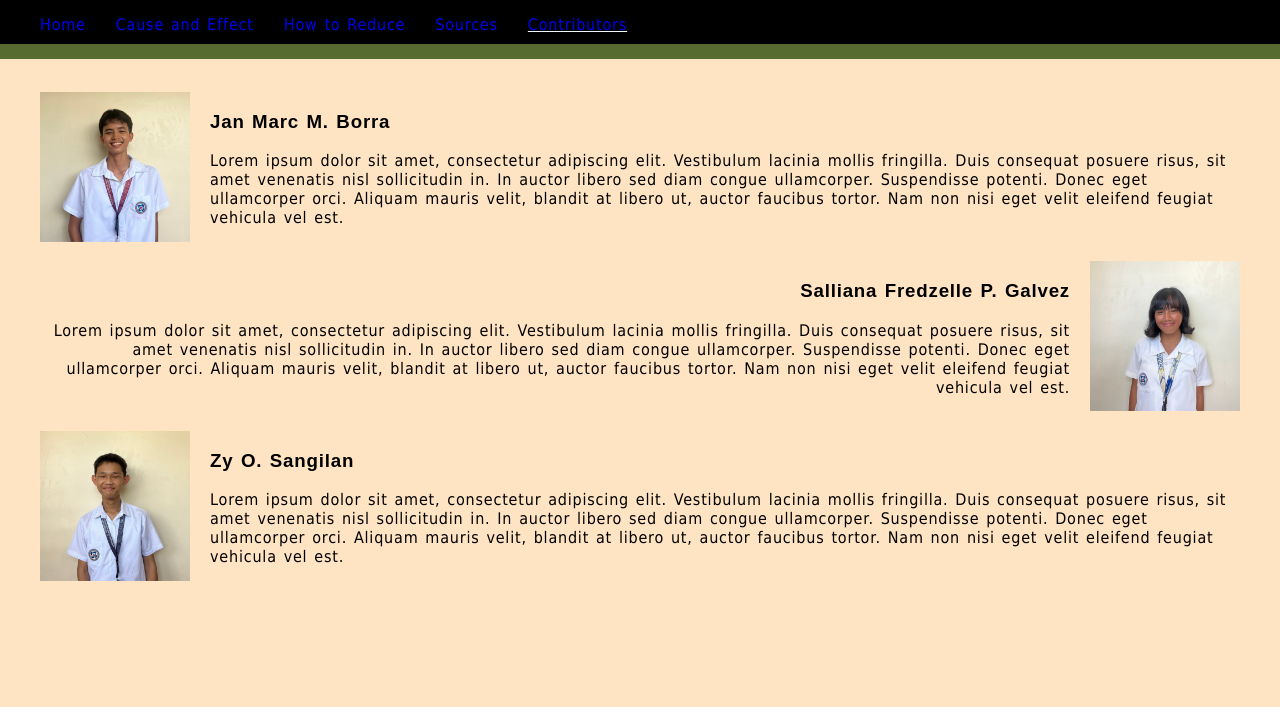
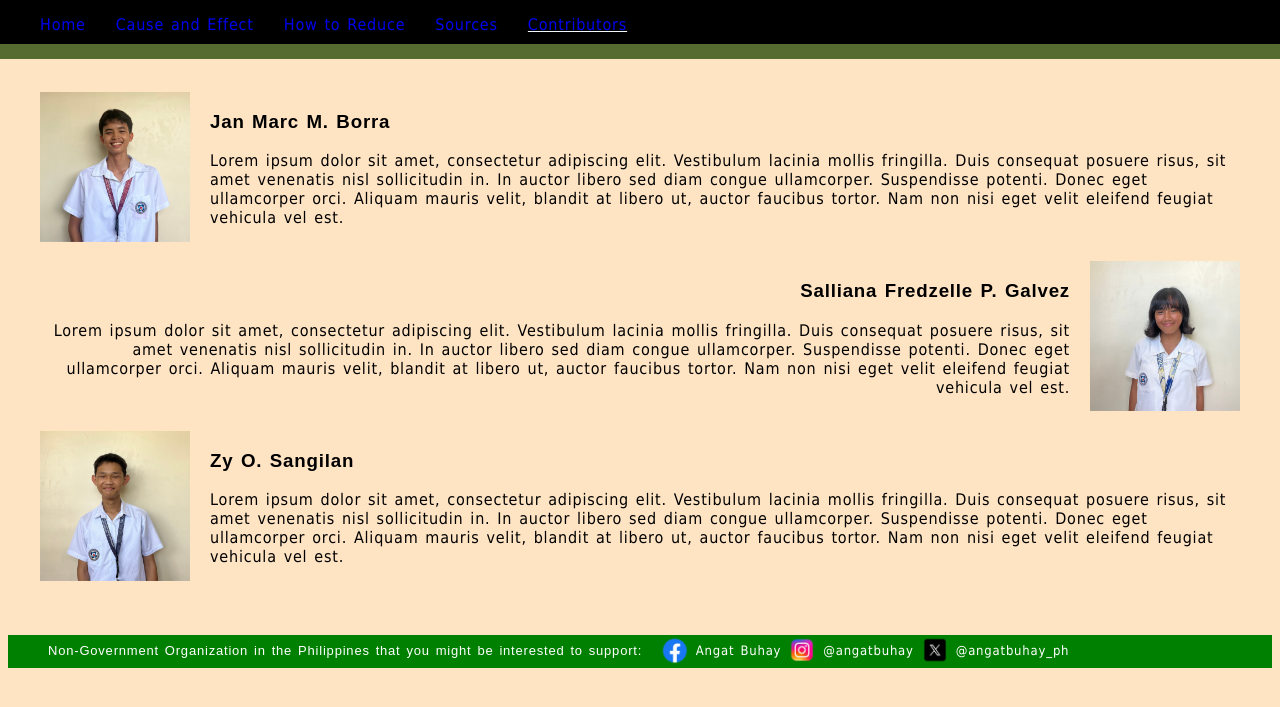
Before and after one commit to Blurf-uwu/Q2_CS-GODZ-Project, a plain HTML site: page 2QProjMagnesiumBorraGalvezSangilan/htdocs/Page5-Contributors'page.html in a window 1280 px wide. Shown: the part 41-748 px from the top of the page. Drawn offline with Linux system fonts and the light colour scheme.

Commit message:
footer added

```diff
--- a/2QProjMagnesiumBorraGalvezSangilan/css/Page5-Contributors'page.css
+++ b/2QProjMagnesiumBorraGalvezSangilan/css/Page5-Contributors'page.css
@@ -7,7 +7,7 @@
 
 /* ELEMENTS */
 
-body{
+main{
     align-content: justify;
     margin: 0.5in auto;
     width: 1200px;
--- /dev/null
+++ b/2QProjMagnesiumBorraGalvezSangilan/css/footer.css
@@ -0,0 +1,32 @@
+footer{
+    background-color: green;
+    width: 100%;
+    justify-content: space-between;
+    font-size: small;
+    padding: 0.01px;
+}
+
+img{
+    width: 30px;
+    height: auto;
+
+}
+
+footer ul li{
+    list-style-type: none;
+    display: inline-block;
+}
+
+#text{
+    position: relative;
+    bottom: 10px;
+    color: white;
+}
+
+
+footer a{
+    position: relative;
+    bottom: 10px;
+    text-decoration: none;
+    color: white;
+}
--- a/2QProjMagnesiumBorraGalvezSangilan/htdocs/Page5-Contributors'page.html
+++ b/2QProjMagnesiumBorraGalvezSangilan/htdocs/Page5-Contributors'page.html
@@ -5,8 +5,11 @@
         <meta>
         <link rel="stylesheet" href="../css/Page5-Contributors'page.css" type="text/css">
         <link rel="stylesheet" href="../css/navbar.css" type="text/css">
+        <link rel="stylesheet" href="../css/footer.css" type="text/css">
+
     </head>
     <body>
+        <main>
             <nav class="nav1">
                 <img class="lettuce-logo" src="../images/Lettuce Pciture.png" alt="lettuce logo">
                 <h1 class="teaml">TEAM LETTUCE</h1>
@@ -39,5 +42,20 @@
                 <img class="left" src="../images/Page5-Photo3.png"><h3>Zy O. Sangilan</h3><p>Lorem ipsum dolor sit amet, consectetur adipiscing elit. Vestibulum lacinia mollis fringilla. Duis consequat posuere risus, sit amet venenatis nisl sollicitudin in. In auctor libero sed diam congue ullamcorper. Suspendisse potenti. Donec eget ullamcorper orci. Aliquam mauris velit, blandit at libero ut, auctor faucibus tortor. Nam non nisi eget velit eleifend feugiat vehicula vel est.</p>
                 <p></p>
             </section>
+        </main>
+
+        <footer>
+            <ul>
+                <li id="text">Non-Government Organization in the Philippines that you might be interested to support: </li>
+                <li><br></li>
+                <li><br></li>
+                <li><img src="../images/FB.png"></li>
+                <li><a href="https://www.facebook.com/angatbuhaypilipinas">Angat Buhay</a></li>
+                <li><img src="../images/IG.png"></li>
+                <li><a href="https://www.instagram.com/angatbuhay">@angatbuhay</a></li>
+                <li><img src="../images/X.png"></li>
+                <li><a href="https://x.com/angatbuhay_ph?s=20">@angatbuhay_ph</a></li>
+            </ul>
+        </footer>
     </body>
 </html>
```
Also changed, not shown: 2QProjMagnesiumBorraGalvezSangilan/htdocs/Page1-Home.html (+16 -0 lines), 2QProjMagnesiumBorraGalvezSangilan/htdocs/Page2-Cause and Effect.html (+15 -0 lines), 2QProjMagnesiumBorraGalvezSangilan/htdocs/Page3-How to reduce.html (+15 -0 lines), 2QProjMagnesiumBorraGalvezSangilan/htdocs/Page4-Sources.html (+16 -0 lines), 2QProjMagnesiumBorraGalvezSangilan/images/FB.png (added), 2QProjMagnesiumBorraGalvezSangilan/images/IG.png (added), 2QProjMagnesiumBorraGalvezSangilan/images/X.png (added). Lines whose indentation alone changed are shown as unchanged.
